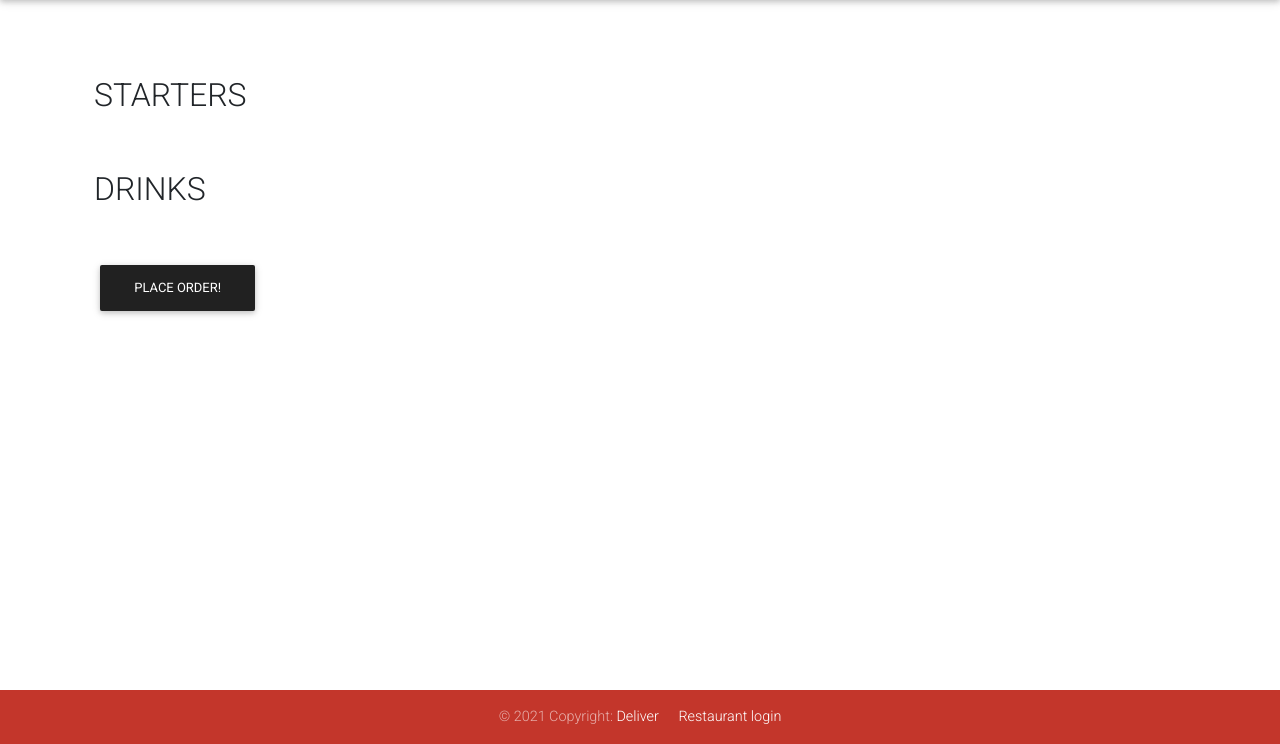
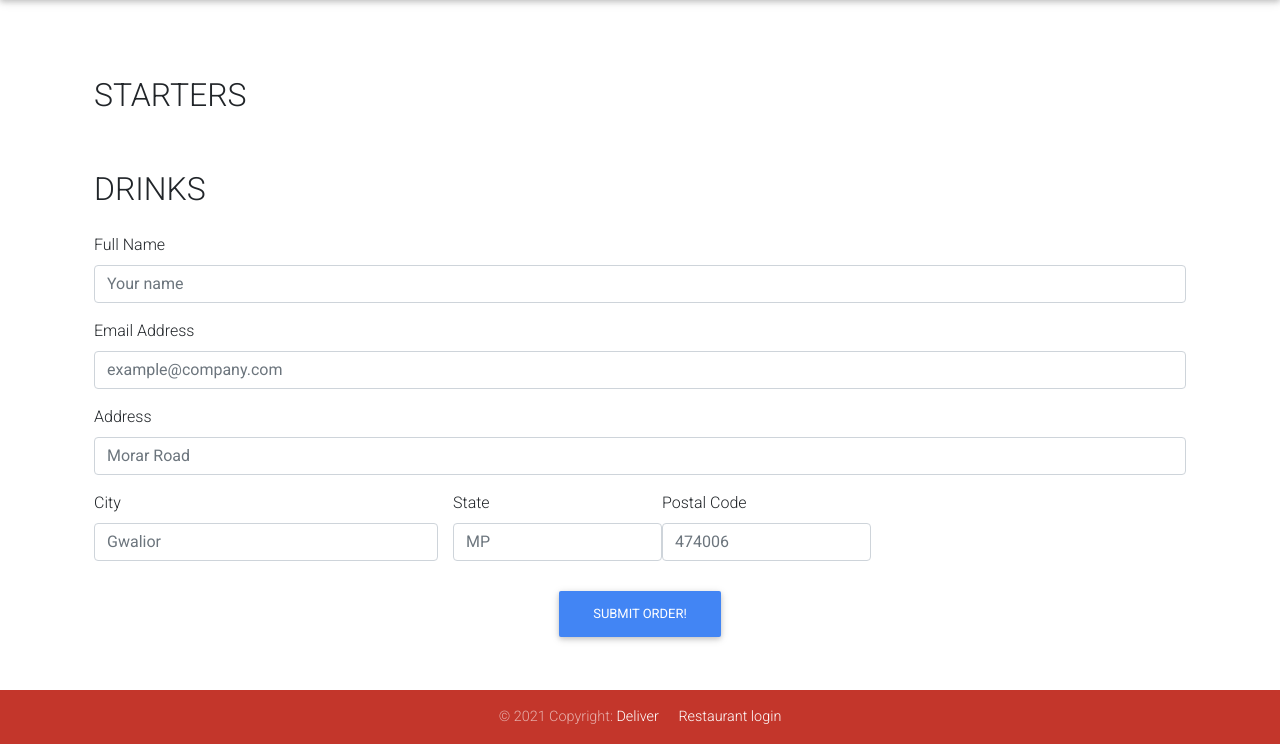
Before and after one commit to Mukundkh/zomato_webapp, a Django app: page /order/ in a window 1280 px wide. Shown: the part 56-800 px from the top of the page. Run offline with Django 3.2, Linux system fonts and the light colour scheme; data that the repository does not hold is empty; some libraries are stand-ins or nearby versions.

Commit message:
customer details form added

```diff
--- a/customer/templates/customer/order.html
+++ b/customer/templates/customer/order.html
@@ -70,7 +70,69 @@
                     {% endfor %}
                 </div>
 
-                <button class="btn btn-dark mt-5">Place Order!</button>
+                <div class="form group pt-3">
+                    <label for="name">Full Name</label>
+                    <input required class ="form-control" type="text" placeholder="Your name" name="name" />
+                </div>
+
+                <div class="form group pt-3">
+                    <label for="name">Email Address</label>
+                    <input required class ="form-control" type="text" placeholder="example@company.com" name="email" />
+                </div>
+
+                <div class="form group pt-3">
+                    <label for="name">Address</label>
+                    <input required class ="form-control" type="text" placeholder="Morar Road" name="address" />
+                </div>
+
+                <div class="row">
+                    <div class="col-md-4 col-sm-12">
+
+                <div class="form group pt-3">
+                    <label for="name">City</label>
+                    <input required class ="form-control" type="text" placeholder="Gwalior" name="city" />
+                </div>
+                    </div>
+
+
+                <div class="form group pt-3">
+                    <label for="name">State</label>
+                    <input required class ="form-control" type="text" placeholder="MP" name="state" />
+                </div>
+
+                <div class="form group pt-3">
+                    <label for="name">Postal Code</label>
+                    <input required class ="form-control" type="text" placeholder="474006" name="postal" />
+                </div>
+
+            </div>
+            </div>
+
+                <!-- Button trigger modal -->
+                <button type="button" class="btn btn-primary" data-toggle="modal" data-target="#submitModal">
+                    Submit Order!
+                </button>
+                <!-- <button class="btn btn-dark mt-5">Place Order!</button> -->
+
+                <!-- Modal -->
+        <div class="modal fade" id="submitModal" tabindex="-1" role="dialog" aria-labelledby="submitModalLabel" aria-hidden="true">
+            <div class="modal-dialog" role="document">
+            <div class="modal-content">
+                <div class="modal-header">
+                <h5 class="modal-title" id="submitModalLabel">Submit Your Order!</h5>
+                <button type="button" class="close" data-dismiss="modal" aria-label="Close">
+                    <span aria-hidden="true">&times;</span>
+                </button>
+                </div>
+
+                <div class="modal-footer">
+                <button type="button" class="btn btn-light" data-dismiss="modal">Go Back</button>
+                <button type="submit" class="btn btn-dark">Place Order</button>
+                </div>
+            </div>
+            </div>
+        </div>
+
             </form>
         </div>
     </div>
--- a/customer/views.py
+++ b/customer/views.py
@@ -37,6 +37,14 @@ class Order(View):
         return render(request, 'customer/order.html', context)
 
     def post(self, request, *args, **kwargs):
+        name = request.POST.get('name')
+        email = request.POST.get('email')
+        address = request.POST.get('address')
+        city = request.POST.get('city')
+        state = request.POST.get('state')
+        postal_code = request.POST.get('postal_code')
+
+
         order_items = {
             'items': []
         }
@@ -60,7 +68,15 @@ class Order(View):
             price += item['price']
             item_ids.append(item['id'])
 
-        order = OrderModel.objects.create(price=price)
+        order = OrderModel.objects.create(
+            price = price,
+            name = name,
+            email = email,
+            address = address,
+            city = city,
+            state = state,
+            postal_code = postal_code
+            )
         order.items.add(*item_ids)
 
         context = {
--- a/food_delivery/urls.py
+++ b/food_delivery/urls.py
@@ -27,6 +27,4 @@ urlpatterns = [
     path('order/', Order.as_view(), name='order'),
 
 
-
-
 ] + static(settings.MEDIA_URL, document_root=settings.MEDIA_ROOT)
```
Also changed, not shown: customer/models.py (+8 -2 lines), customer/migrations/0002_auto_20211103_0849.py (added), customer/migrations/0003_ordermodel_city.py (added), login_page/templates/login_page/index.html (line endings or trailing spaces).
